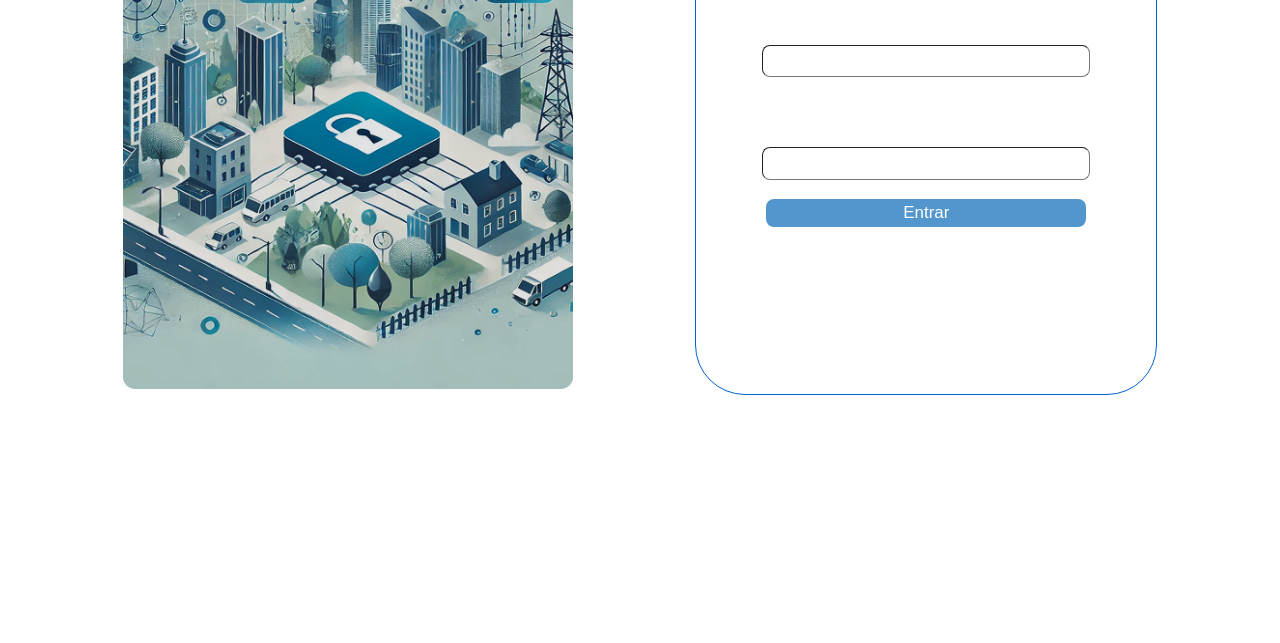
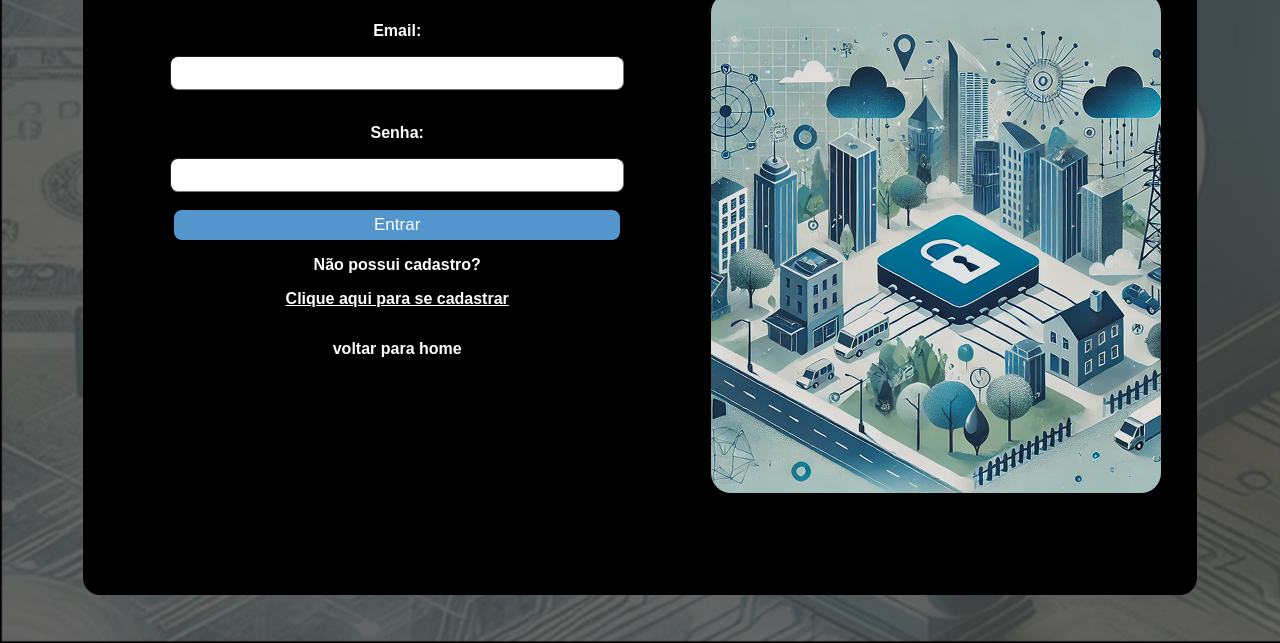
Before and after one commit to CaioVisconti/StreamLine-ATM, a plain HTML site: page Site/public/login.html in a window 1280 px wide. Shown: the part 157-800 px from the top of the page. Drawn offline with Linux system fonts and the light colour scheme.

Commit message:
finalizando páginas

```diff
--- a/Site/public/login.html
+++ b/Site/public/login.html
@@ -8,13 +8,16 @@
 
     <title>Streamline | Login</title>
 
-    <link rel="stylesheet" href="../public/style/style.css">
+    <link rel="stylesheet" href="../public/style/login.css">
     <link rel="preconnect" href="https://fonts.gstatic.com">
 </head>
 
 <body>
     <div class="principal2">
-            <div class="Login">
+        <div class="imagem">
+
+        </div>
+            <div class="Login tamanho-login">
                 <h1>Login</h1>
                 <p class="texto_forte">Email: </p>
             <input type="text" id="ipt_usuario" class="inputLogin"><br>
@@ -31,9 +34,7 @@
               <!-- <img class="imagem" src="../public/assets/imghome.png"> -->
             </div>
             </div>
-            <div>
-                <img class="imagem" src="../public/assets/cadastroimagem.png" alt="imagem ilustrativa da inserção do login">
-            </div>
+
     </div>
 </body>
 </html>
--- a/Site/public/style/style.css
+++ b/Site/public/style/cadastro.css
@@ -6,9 +6,17 @@ html, body {
     overflow: hidden;
 }
 
+*{
+    font-family: "Arial";
+}
 body{
-    background-color: white;
+    background-image: url("../assets/servicos.png");
+    background-repeat: no-repeat;
+    background-size: cover;
     width: 100%;
+    justify-content: center;
+    align-items: center;
+    display: flex;
 }
 
 .teste{
@@ -17,13 +25,11 @@ body{
     justify-content: space-evenly;
     margin-top: 15px;
     color: #0062d1;
-    /* height: 50%; */
-    /* width: 50%; */
-    /* border: solid blue; */
     background-color: #252525;
     justify-self: center;
     padding: 1rem;
-    width: 95%;
+    width: 80%;
+    height: 70vh;
 }
 
 
@@ -42,8 +48,14 @@ body{
     flex-direction: row-reverse; /*ISSO QUE DEIXOU A IMAGEM AO LADO*/
     align-items: center;
     justify-content: space-evenly;
-    margin-top: 40px;
+    /* margin-top: 40px; */
     color: #5296CD;
+    height: 88%;
+    width: 87%;
+    background-color: black;
+    overflow: hidden;
+    border-radius: 17px;
+    box-shadow: #000000 6px, 5px, 5px, 9px;
 }
 
 
@@ -52,16 +64,19 @@ body{
 
 .Login{
     border-radius:50px ;
-    padding: 30px;
-    width: 400px;
+    padding: 10;
+    width: 50%;
     display: flex;
     flex-direction: column;
     align-items: center;
-    font-family: 'Karla', sans-serif;
-    border-color: #0062d1;
-    border-style: solid;
-    border-width: 1px;
-    height: 450px;
+    height: 90%;
+}
+
+.imagem{
+    width: 70%;
+    height: 90%;
+    border-radius: 20px;
+    background-image: url("../assets/cadastroimagem.png");
 }
 
 .cadastro{
@@ -71,9 +86,6 @@ body{
     justify-content: space-around;
     flex-direction: column;
     align-items: center;
-    font-family: 'Karla', sans-serif;
-    border-color: #0062d1;
-    border-style: solid;
     border-width: 1px;
     height: 600px;
 
@@ -129,7 +141,6 @@ button{
     justify-content: space-evenly;
     flex-direction: row;
 
-
 }
 
 .imagemCadastro{
--- /dev/null
+++ b/Site/public/style/login.css
@@ -0,0 +1,88 @@
+@import url('https://fonts.googleapis.com/css2?family=Karla:ital,wght@0,200..800;1,200..800&display=swap');
+html, body {
+    margin: 0;
+    padding: 0;
+    height: 100%;
+    overflow: hidden;
+}
+
+*{
+    font-family: "Arial";
+}
+body{
+    background-image: url("../assets/servicos.png");
+    background-repeat: no-repeat;
+    background-size: cover;
+    width: 100%;
+    justify-content: center;
+    align-items: center;
+    display: flex;
+}
+
+/* Titulos */
+.principal2{
+    display: flex;
+    flex-direction: row-reverse; /*ISSO QUE DEIXOU A IMAGEM AO LADO*/
+    align-items: center;
+    justify-content: space-evenly;
+    /* margin-top: 40px; */
+    color: #5296CD;
+    height: 88%;
+    width: 87%;
+    background-color: black;
+    overflow: hidden;
+    border-radius: 17px;
+    box-shadow: #000000 6px, 5px, 5px, 9px;
+}
+
+.Login{
+    border-radius:50px ;
+    padding: 10;
+    width: 50%;
+    display: flex;
+    flex-direction: column;
+    align-items: center;
+    height: 90%;
+}
+
+.imagem{
+    width: 70%;
+    height: 90%;
+    border-radius: 20px;
+    background-image: url("../assets/cadastroimagem.png");
+}
+
+/* Inputs de login */
+.Login p{
+    font-weight: 700;
+    text-align: center;
+    color: #fff;
+}
+
+.inputLogin{
+    width: 80%;
+    height: 26px;
+    border-radius: 8px;
+    border-width: 1px;
+    padding: 3px;
+}
+
+/* Botoes de cadastro e login */
+button{
+    width: 80%;
+    height: 30px;
+    border-radius: 8px;
+    border: none;
+    color: white;
+    background-color: #5296CD;
+    font-size: 17px;
+}
+
+.imagem {
+    display: flex;
+    height: 500px;
+    width: 450px;
+    justify-content: space-evenly;
+    flex-direction: row;
+
+}
```
Also changed, not shown: Site/public/cadastro.html (+1 -0 lines).
